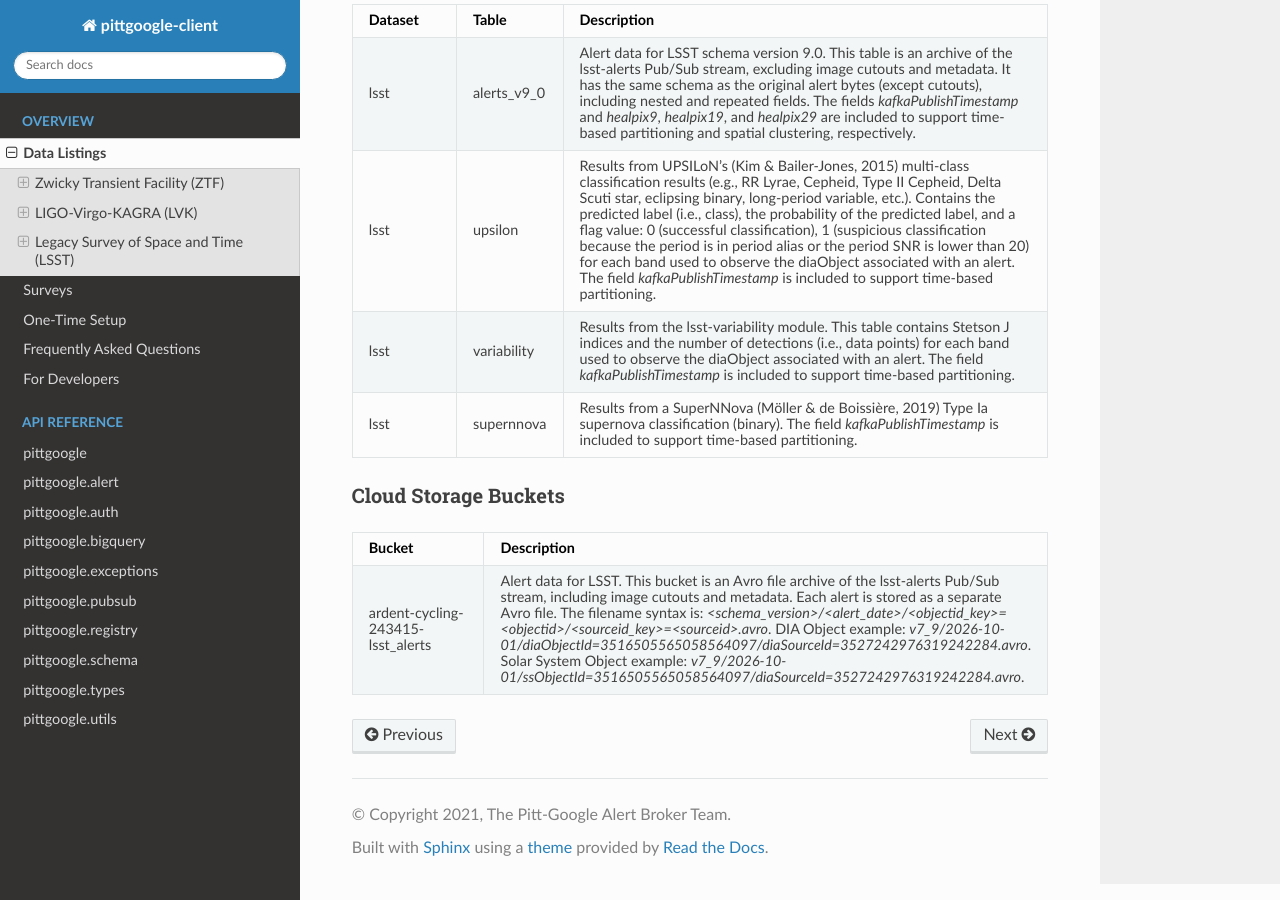
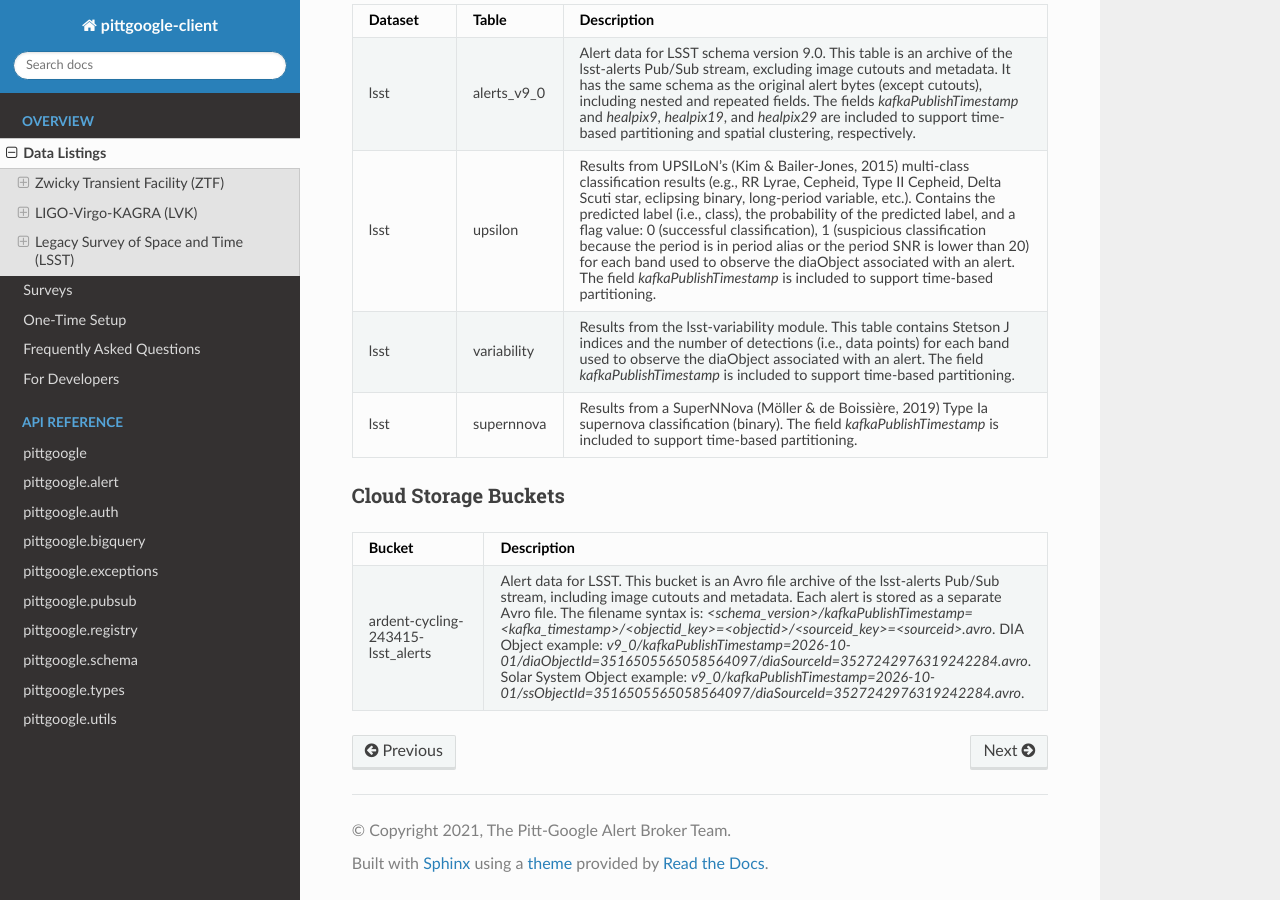
Before and after one commit to mwvgroup/pittgoogle-client, a Sphinx documentation site: the page built from docs/source/listings.rst, in a window 1280 px wide and 900 px high, scrolled down 2894 px. Built offline with Sphinx 7.4.7 and the Read the Docs theme 3.1.0, drawn with Linux system fonts in a browser that asks for light colours.

Commit message:
update filename syntax for LSST alerts in ardent-cycling-243415-lsst_alerts

```diff
--- a/docs/source/listings.rst
+++ b/docs/source/listings.rst
@@ -261,6 +261,6 @@ Cloud Storage Buckets
     * - ardent-cycling-243415-lsst_alerts
       - Alert data for LSST. This bucket is an Avro file archive of the lsst-alerts Pub/Sub stream,
         including image cutouts and metadata. Each alert is stored as a separate Avro file.
-        The filename syntax is: `<schema_version>/<alert_date>/<objectid_key>=<objectid>/<sourceid_key>=<sourceid>.avro`.
-        DIA Object example: `v7_9/2026-10-01/diaObjectId=3516505565058564097/diaSourceId=3527242976319242284.avro`.
-        Solar System Object example: `v7_9/2026-10-01/ssObjectId=3516505565058564097/diaSourceId=3527242976319242284.avro`.
+        The filename syntax is: `<schema_version>/kafkaPublishTimestamp=<kafka_timestamp>/<objectid_key>=<objectid>/<sourceid_key>=<sourceid>.avro`.
+        DIA Object example: `v9_0/kafkaPublishTimestamp=2026-10-01/diaObjectId=3516505565058564097/diaSourceId=3527242976319242284.avro`.
+        Solar System Object example: `v9_0/kafkaPublishTimestamp=2026-10-01/ssObjectId=3516505565058564097/diaSourceId=3527242976319242284.avro`.
```
